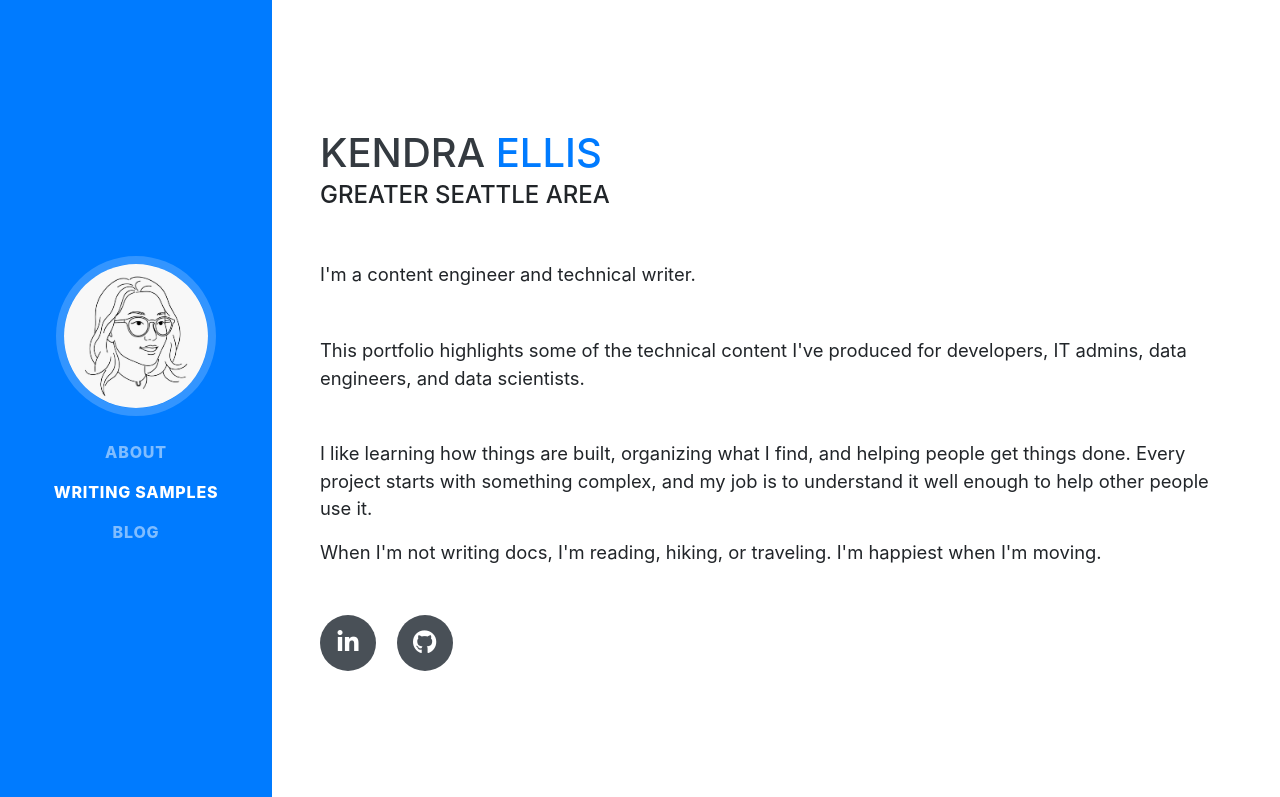
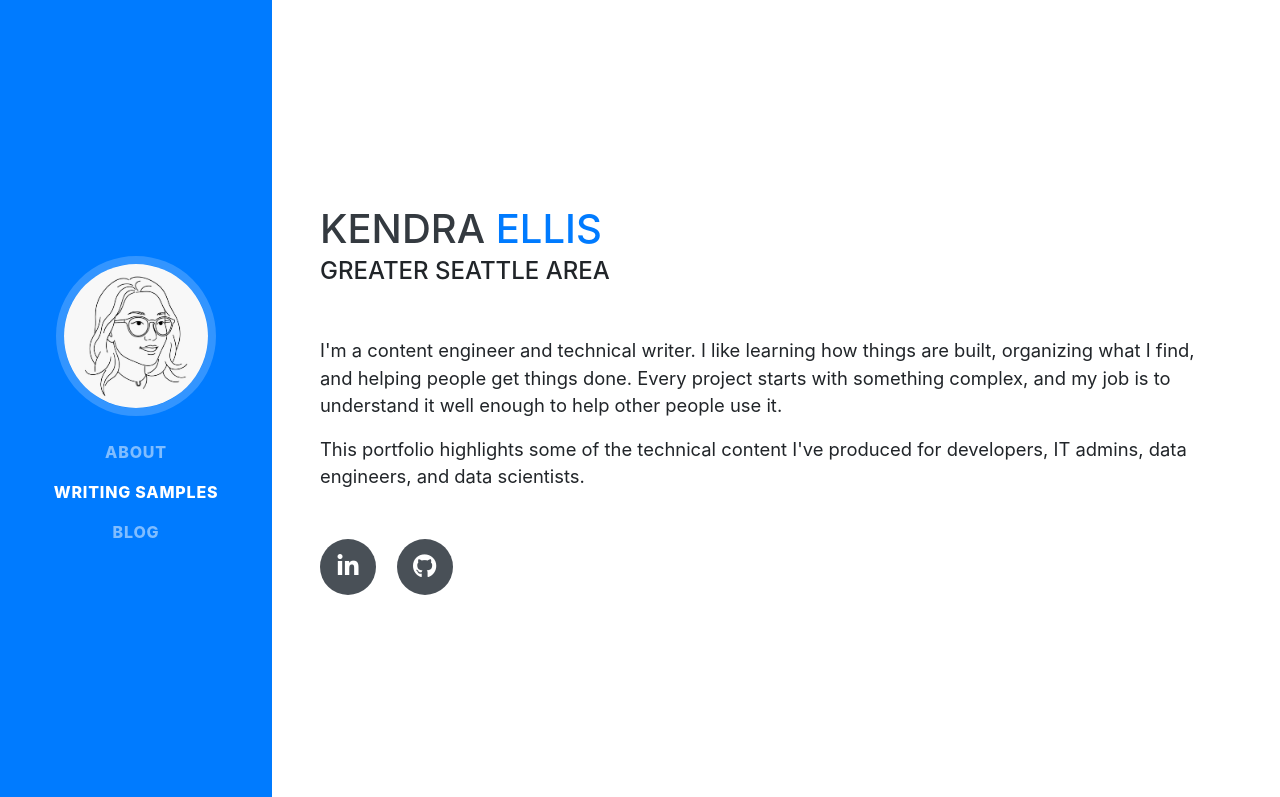
Before and after one commit to ellisken/writing-portfolio, a website with bundled scripts: page index.html in a window 1280 px wide. Shown: the top 797 px of the page. Built offline with nearby package versions, Linux system fonts and the light colour scheme; a web font is replaced by a local one.

Commit message:
Reorganize and tighten intro text
Co-Authored-By: Claude Opus 4.6 <noreply@anthropic.com>
Claude-Session: https://claude.ai/code/session_018Sq1vZRRYqJ2rBtToDvJnx

```diff
--- a/index.html
+++ b/index.html
@@ -60,11 +60,9 @@
         </h1>
         <div class="subheading mb-5">Greater Seattle area
         </div>
-        <p class="lead mb-5">I'm a content engineer and technical writer.</p>
+        <p class="lead mb-3">I'm a content engineer and technical writer. I like learning how things are built, organizing what I find, and helping people get things done. Every project starts with something complex, and my job is to understand it well enough to help other people use it.</p>
         <p class="lead mb-5">This portfolio highlights some of the technical content I've produced
           for developers, IT admins, data engineers, and data scientists.</p>
-        <p class="lead mb-3">I like learning how things are built, organizing what I find, and helping people get things done. Every project starts with something complex, and my job is to understand it well enough to help other people use it.</p>
-        <p class="lead mb-5">When I'm not writing docs, I'm reading, hiking, or traveling. I'm happiest when I'm moving.</p>
         <div class="social-icons">
           <a target="_blank" href="https://www.linkedin.com/in/kendra-ellis/">
             <i class="fab fa-linkedin-in"></i>
```
